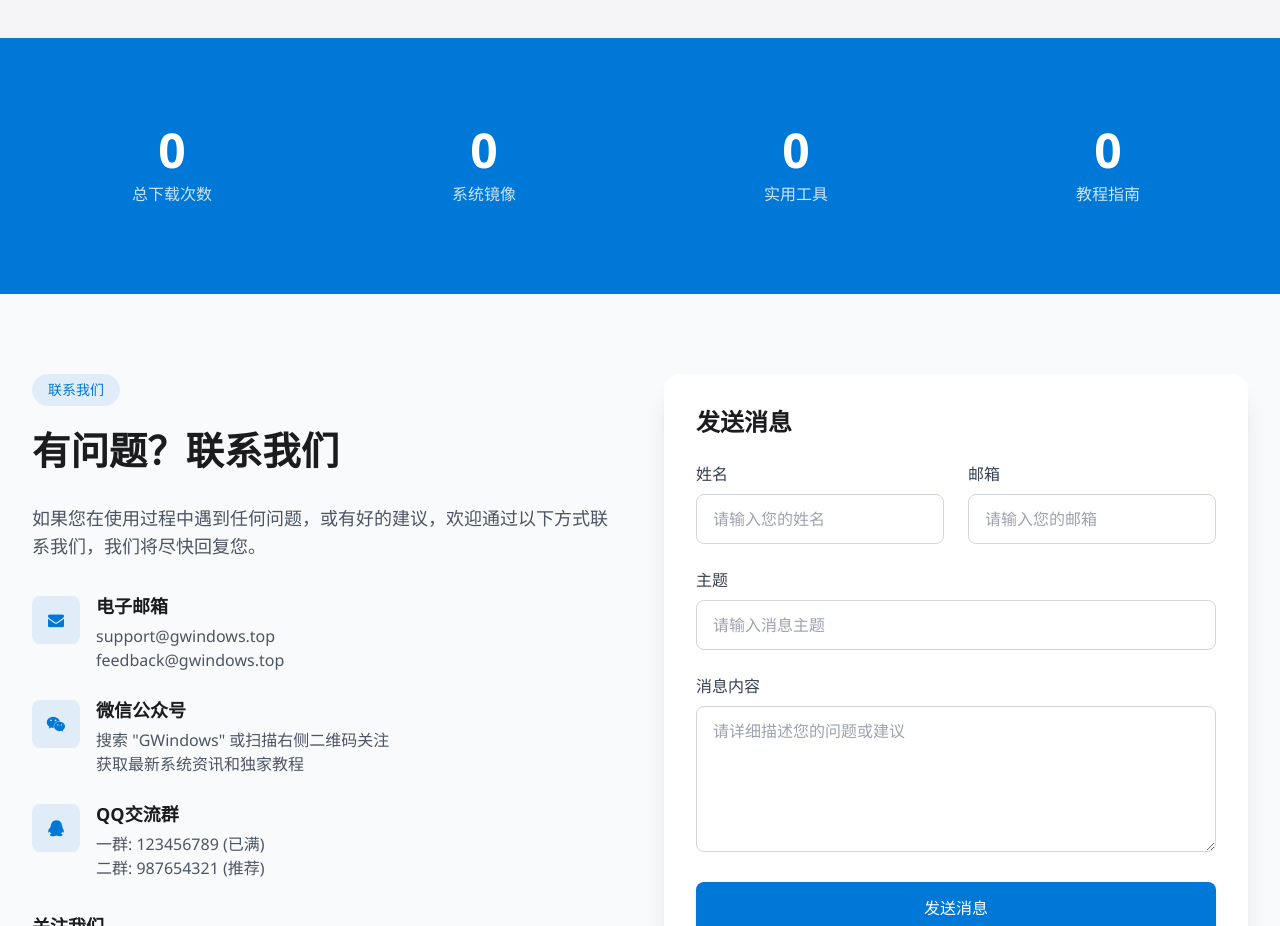
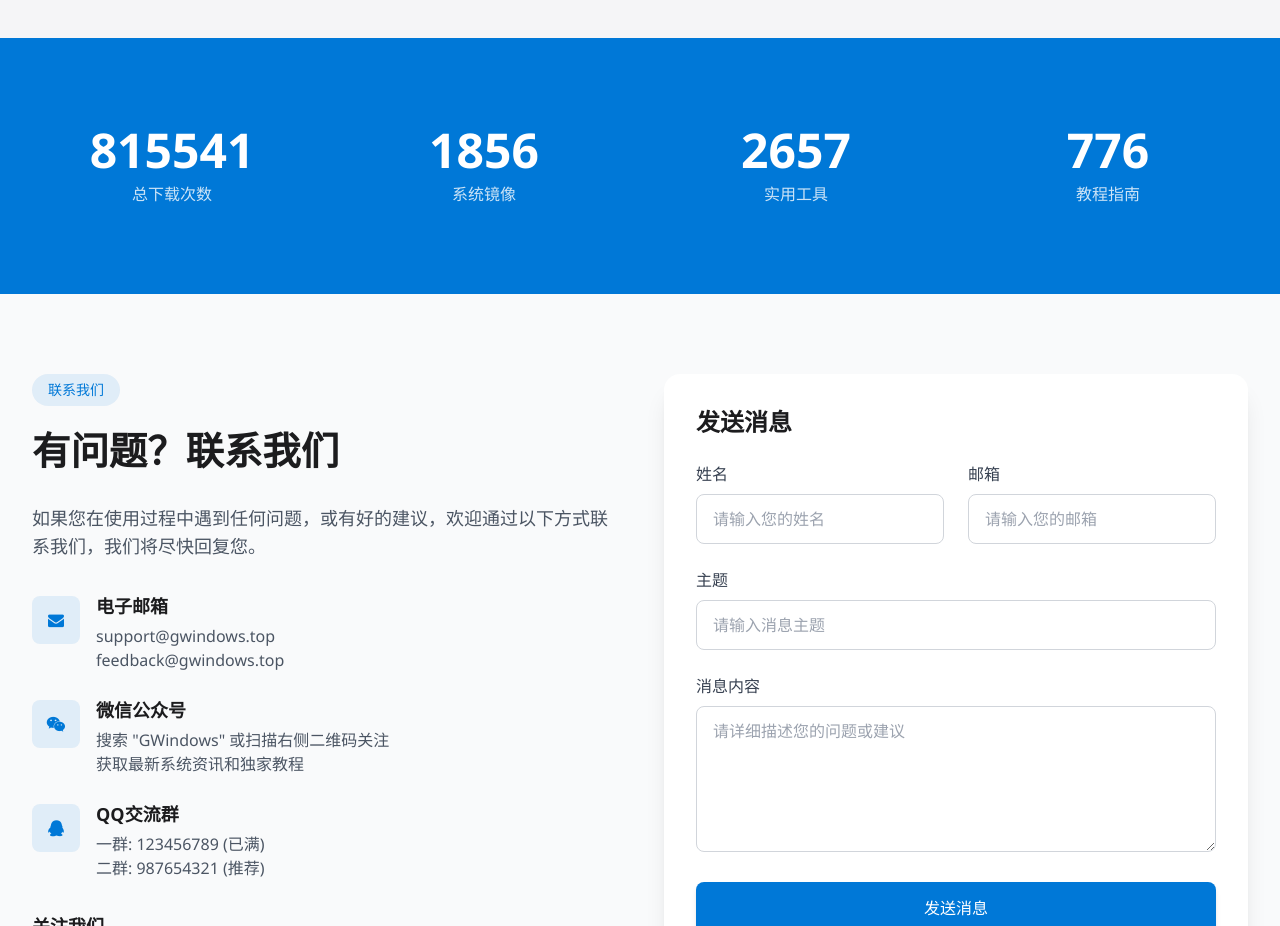
Before and after one commit to jianghuhao/gwindows, a plain HTML site: page index.html in a window 1280 px wide. Shown: the part 5900-6826 px from the top of the page. Drawn offline with nearby package versions, Linux system fonts and the light colour scheme.

Commit message:
Update index.html

```diff
--- a/index.html
+++ b/index.html
@@ -847,19 +847,19 @@
       <div class="container mx-auto px-4 sm:px-6 lg:px-8">
         <div class="grid grid-cols-2 md:grid-cols-4 gap-8 text-center">
           <div class="p-6">
-            <div class="text-4xl md:text-5xl font-bold mb-2 counter" data-target="1250000">0</div>
+            <div class="text-4xl md:text-5xl font-bold mb-2 counter" data-target="1250000">815541</div>
             <p class="text-white/80">总下载次数</p>
           </div>
           <div class="p-6">
-            <div class="text-4xl md:text-5xl font-bold mb-2 counter" data-target="150">0</div>
+            <div class="text-4xl md:text-5xl font-bold mb-2 counter" data-target="150">1856</div>
             <p class="text-white/80">系统镜像</p>
           </div>
           <div class="p-6">
-            <div class="text-4xl md:text-5xl font-bold mb-2 counter" data-target="320">0</div>
+            <div class="text-4xl md:text-5xl font-bold mb-2 counter" data-target="320">2657</div>
             <p class="text-white/80">实用工具</p>
           </div>
           <div class="p-6">
-            <div class="text-4xl md:text-5xl font-bold mb-2 counter" data-target="280">0</div>
+            <div class="text-4xl md:text-5xl font-bold mb-2 counter" data-target="280">776</div>
             <p class="text-white/80">教程指南</p>
           </div>
         </div>
```
